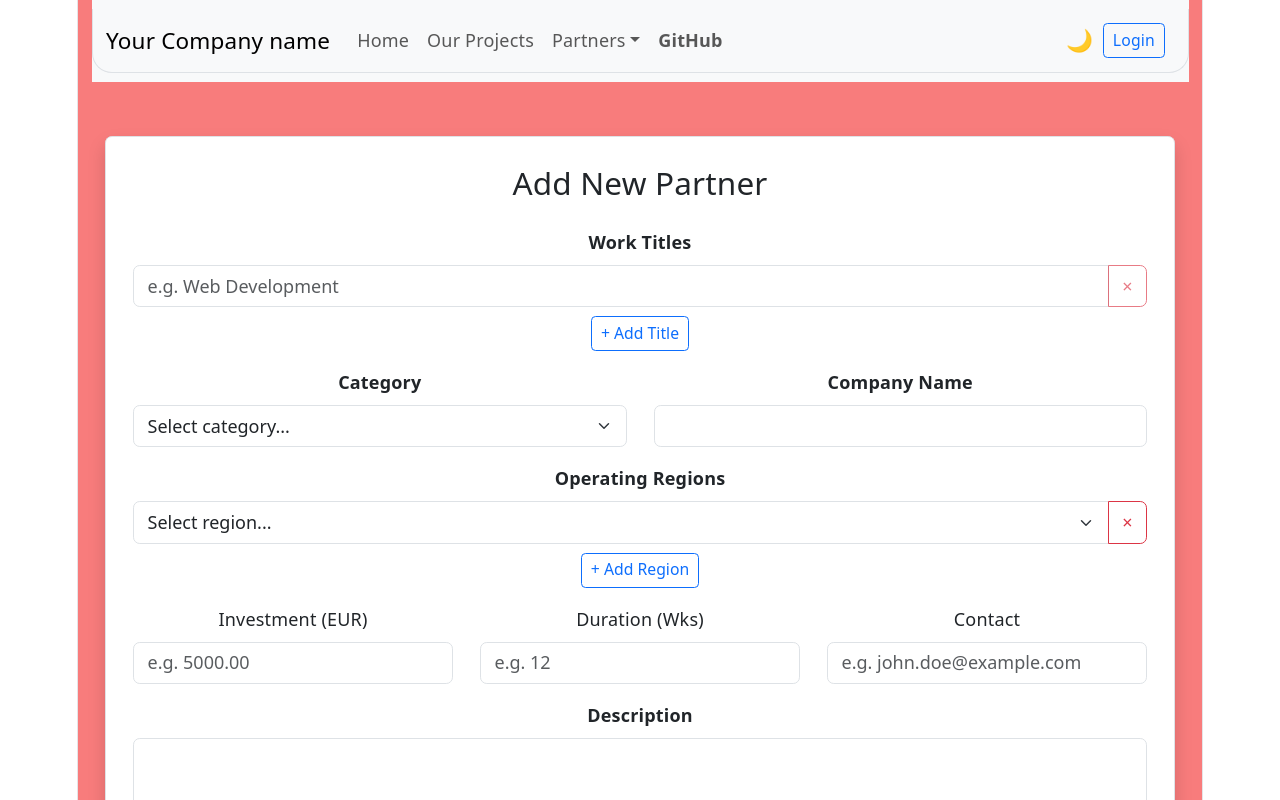
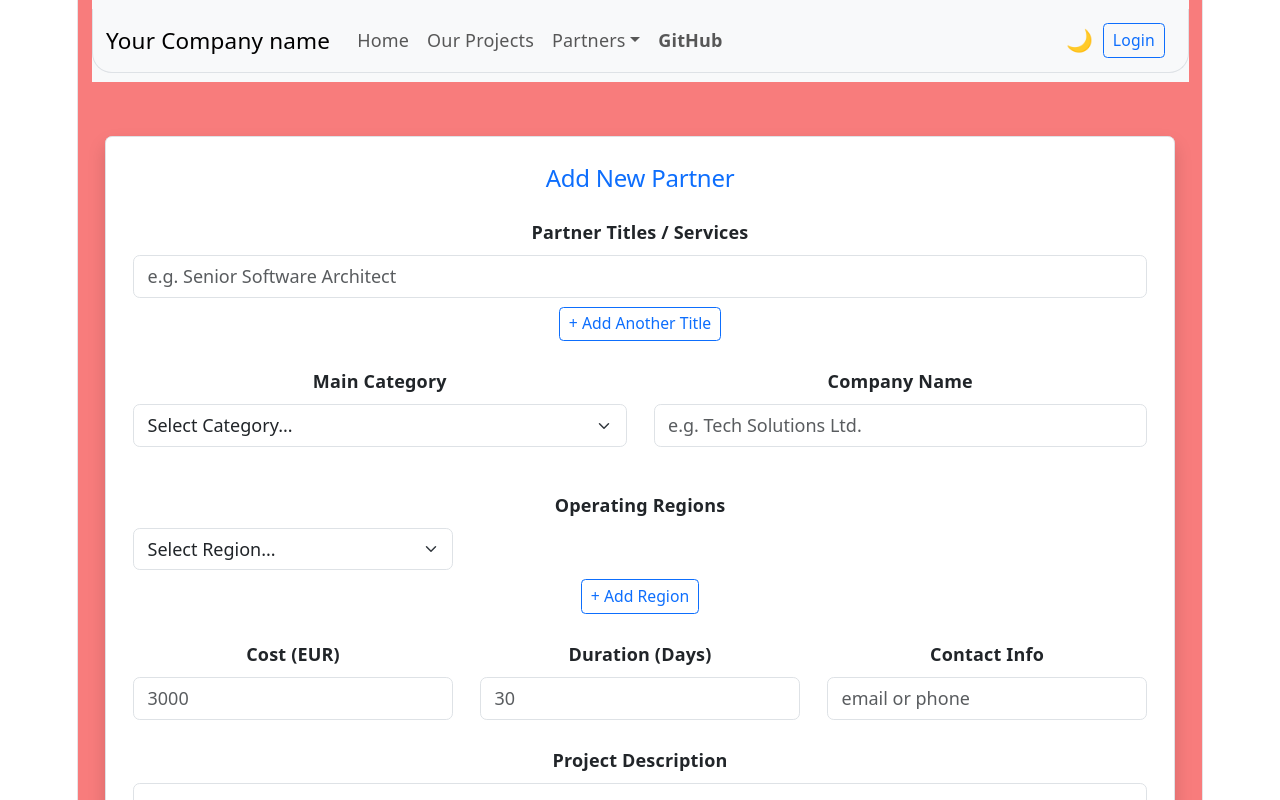
Before and after one commit to EdwardTilhof/predstavljanjeObrtnika, a React (Vite) app: page /partners/new in a window 1280 px wide. Shown: the top 800 px of the page. Built offline with nearby package versions, Linux system fonts and the light colour scheme.

Commit message:
update. bug fixes

```diff
--- a/src/components/partners/CooperatingPartnersLogic.js
+++ b/src/components/partners/CooperatingPartnersLogic.js
@@ -6,7 +6,7 @@ const STORAGE_KEY = 'my_app_CooperatingPartners';
 
 const _getLocalData = () => {
     const saved = localStorage.getItem(STORAGE_KEY);
-    return saved ? JSON.parse(saved) : [];
+    return saved ? JSON.parse(saved) : CooperatingPartnersData;
 };
 
 const CooperatingPartnerLogic = {
--- a/src/components/partners/partnerFormUi.jsx
+++ b/src/components/partners/partnerFormUi.jsx
@@ -23,120 +23,157 @@ const PartnerFormUI = ({
                 return;
             }
         }
-
         const newArray = [...formData[key]];
         newArray[index] = value;
         setFormData({ ...formData, [key]: newArray });
     };
 
-    const addField = (key) => setFormData({ ...formData, [key]: [...formData[key], ""] });
+    const addField = (key) => {
+        setFormData({ ...formData, [key]: [...formData[key], ""] });
+    };
 
     const removeField = (key, index) => {
         const newArray = formData[key].filter((_, i) => i !== index);
         setFormData({ ...formData, [key]: newArray.length ? newArray : [""] });
     };
 
-    return (
+    return(
         <Form onSubmit={onSubmit} className="shadow p-4 rounded custom-card border bg-white">
-            <h3 className="mb-4">{title}</h3>
+            <h2 className="mb-4 text-primary">{title}</h2>
+
             {error && <Alert variant="danger">{error}</Alert>}
 
             {/* Work Titles Section */}
-            <Form.Group className="mb-3">
-                <Form.Label className="fw-bold">Work Titles</Form.Label>
-                {formData?.titles?.map((t, i) => (
-                    <InputGroup className="mb-2" key={i}>
+            <Form.Group className="mb-4">
+                <Form.Label className="fw-bold">Partner Titles / Services</Form.Label>
+                {formData.titles.map((t, index) => (
+                    <InputGroup className="mb-2" key={`title-${index}`}>
                         <Form.Control
+                            placeholder="e.g. Senior Software Architect"
                             value={t}
-                            onChange={(e) => updateArray('titles', i, e.target.value)}
-                            placeholder="e.g. Web Development"
+                            onChange={(e) => updateArray('titles', index, e.target.value)}
                             required
                         />
-                        <Button variant="outline-danger" onClick={() => removeField('titles', i)} disabled={formData.titles.length === 1}>×</Button>
+                        {formData.titles.length > 1 && (
+                            <Button variant="outline-danger" onClick={() => removeField('titles', index)}>
+                                <i className="bi bi-dash-lg"></i>
+                            </Button>
+                        )}
                     </InputGroup>
                 ))}
-                <Button variant="outline-primary" size="sm" onClick={() => addField('titles')}>+ Add Title</Button>
+                <Button variant="outline-primary" size="sm" onClick={() => addField('titles')}>
+                    + Add Another Title
+                </Button>
             </Form.Group>
 
             <Row className="mb-3">
                 <Col md={6}>
-                    <Form.Label className="fw-bold">Category</Form.Label>
+                    <Form.Group className="mb-4">
+                        <Form.Label className="fw-bold">Main Category</Form.Label>
                         <Form.Select
                             value={formData.category}
                             onChange={(e) => setFormData({ ...formData, category: e.target.value })}
                             required
                         >
-                        <option value="">Select category...</option>
-                        {categories.map(cat => <option key={cat.id} value={cat.id}>{cat.name}</option>)}
+                            <option value="">Select Category...</option>
+                            {categories.map(cat => (
+                                <option key={cat.id} value={cat.id}>{cat.name}</option>
+                            ))}
                         </Form.Select>
+                    </Form.Group>
                 </Col>
                 <Col md={6}>
+                    <Form.Group className="mb-4">
                         <Form.Label className="fw-bold">Company Name</Form.Label>
                         <Form.Control
+                            type="text"
+                            placeholder="e.g. Tech Solutions Ltd."
                             value={formData.company}
                             onChange={(e) => setFormData({ ...formData, company: e.target.value })}
                             required
                         />
+                    </Form.Group>
                 </Col>
             </Row>
 
             {/* Regions Section */}
-            <Form.Group className="mb-3">
+            <Form.Group className="mb-4">
                 <Form.Label className="fw-bold">Operating Regions</Form.Label>
-                {formData?.regions?.map((r, i) => (
-                    <InputGroup className="mb-2" key={i}>
+                <Row>
+                    {formData.regions.map((regId, index) => (
+                        <Col md={4} key={`region-${index}`} className="mb-2">
+                            <InputGroup>
                                 <Form.Select
-                            value={r}
-                            onChange={(e) => updateArray('regions', i, e.target.value)}
+                                    value={regId}
+                                    onChange={(e) => updateArray('regions', index, e.target.value)}
                                     required
                                 >
-                            <option value="">Select region...</option>
-                            {regions.map(reg => {
-                                const isSelected = formData.regions.includes(String(reg.id)) && r !== String(reg.id);
-
-                                return (
-                                    <option
-                                        key={reg.id}
-                                        value={reg.id}
-                                        disabled={isSelected}
-                                    >
-                                        {reg.name} {isSelected ? "(Already selected)" : ""}
-                                    </option>
-                                );
-                            })}
+                                    <option value="">Select Region...</option>
+                                    {regions.map(r => (
+                                        <option key={r.id} value={r.id}>{r.name}</option>
+                                    ))}
                                 </Form.Select>
-                        <Button variant="outline-danger" onClick={() => removeField('regions', i)}>×</Button>
+                                {formData.regions.length > 1 && (
+                                    <Button variant="outline-danger" onClick={() => removeField('regions', index)}>
+                                        <i className="bi bi-trash"></i>
+                                    </Button>
+                                )}
                             </InputGroup>
+                        </Col>
                     ))}
-                <Button variant="outline-primary" size="sm" onClick={() => addField('regions')}>+ Add Region</Button>
+                </Row>
+                <Button variant="outline-primary" size="sm" onClick={() => addField('regions')}>
+                    + Add Region
+                </Button>
             </Form.Group>
 
-            <Row className="mb-3">
-
-                <Col md={4}><Form.Label>Investment (EUR)</Form.Label>
-                    <Form.Control placeholder="e.g. 5000.00"
-                        type="number" value={formData.cost}
-                        onChange={(e) => setFormData({ ...formData, cost: e.target.value })} /></Col>
-
-                <Col md={4}><Form.Label>Duration (Wks)</Form.Label>
-                    <Form.Control placeholder="e.g. 12"
-                        type="number" value={formData.duration}
-                        onChange={(e) => setFormData({ ...formData, duration: e.target.value })} /></Col>
-
-                <Col md={4}><Form.Label>Contact</Form.Label>
-                    <Form.Control placeholder="e.g. john.doe@example.com"
-                        type="text" value={formData.contact}
-                        onChange={(e) => setFormData({ ...formData, contact: e.target.value })} /></Col>
+            <Row className="mb-4">
+                <Col md={4}>
+                    <Form.Label className="fw-bold">Cost (EUR)</Form.Label>
+                    <Form.Control
+                        type="number"
+                        placeholder="3000"
+                        value={formData.cost}
+                        onChange={(e) => setFormData({ ...formData, cost: e.target.value })}
+                    />
+                </Col>
+                <Col md={4}>
+                    <Form.Label className="fw-bold">Duration (Days)</Form.Label>
+                    <Form.Control
+                        type="number"
+                        placeholder="30"
+                        value={formData.duration}
+                        onChange={(e) => setFormData({ ...formData, duration: e.target.value })}
+                    />
+                </Col>
+                <Col md={4}>
+                    <Form.Label className="fw-bold">Contact Info</Form.Label>
+                    <Form.Control
+                        type="text"
+                        placeholder="email or phone"
+                        value={formData.contact}
+                        onChange={(e) => setFormData({ ...formData, contact: e.target.value })}
+                    />
+                </Col>
             </Row>
 
             <Form.Group className="mb-4">
-                <Form.Label className="fw-bold">Description</Form.Label>
-                <Form.Control as="textarea" rows={3} value={formData.description} onChange={(e) => setFormData({ ...formData, description: e.target.value })} />
+                <Form.Label className="fw-bold">Project Description</Form.Label>
+                <Form.Control
+                    as="textarea"
+                    rows={4}
+                    value={formData.description}
+                    onChange={(e) => setFormData({ ...formData, description: e.target.value })}
+                />
             </Form.Group>
 
             <Stack direction="horizontal" gap={3} className="justify-content-end">
-                <Link to={ROUTES.CooperatingPartners} className="btn btn-outline-secondary">Cancel</Link>
-                <Button type="submit" variant="primary" className="px-4">{isEdit ? "Save Changes" : "Add Partner"}</Button>
+                <Link to={ROUTES.CooperatingPartners} className="btn btn-outline-secondary px-4">
+                    Cancel
+                </Link>
+                <Button type="submit" variant="primary" className="px-5">
+                    {isEdit ? "Update Partner" : "Create Partner"}
+                </Button>
             </Stack>
         </Form>
     );
--- a/src/components/services/OurProjects/OurProjectCard.jsx
+++ b/src/components/services/OurProjects/OurProjectCard.jsx
@@ -15,10 +15,18 @@ function OurProjectCardStyle01({ title, text, location, date, investment, image,
       {/* Action Overlay */}
       {userRank >= ROLE_RANKS.MODERATOR && (
   <div className="d-flex justify-content-end gap-2 p-2 position-absolute w-100" style={{ zIndex: 10 }}>
-          <button className="btn btn-light btn-sm shadow-sm" onClick={props.onEdit}>
+    <button
+      className="btn btn-light btn-sm shadow-sm"
+      onClick={onEdit}
+      title="Edit"
+    >
       <i className="bi bi-pencil text-primary"></i>
     </button>
-          <button className="btn btn-light btn-sm shadow-sm" onClick={props.onDelete}>
+    <button
+      className="btn btn-light btn-sm shadow-sm"
+      onClick={onDelete}
+      title="Delete"
+    >
       <i className="bi bi-trash text-danger"></i>
     </button>
   </div>
```
Also changed, not shown: src/pages/relateToPartners/CooperatingPartnersMain.jsx (+33 -5 lines), src/pages/relateToPartners/addPartnerPage.jsx (+21 -9 lines), src/pages/relateToServices/ProjectGallery.jsx (+20 -4 lines). Lines whose indentation alone changed are shown as unchanged.
